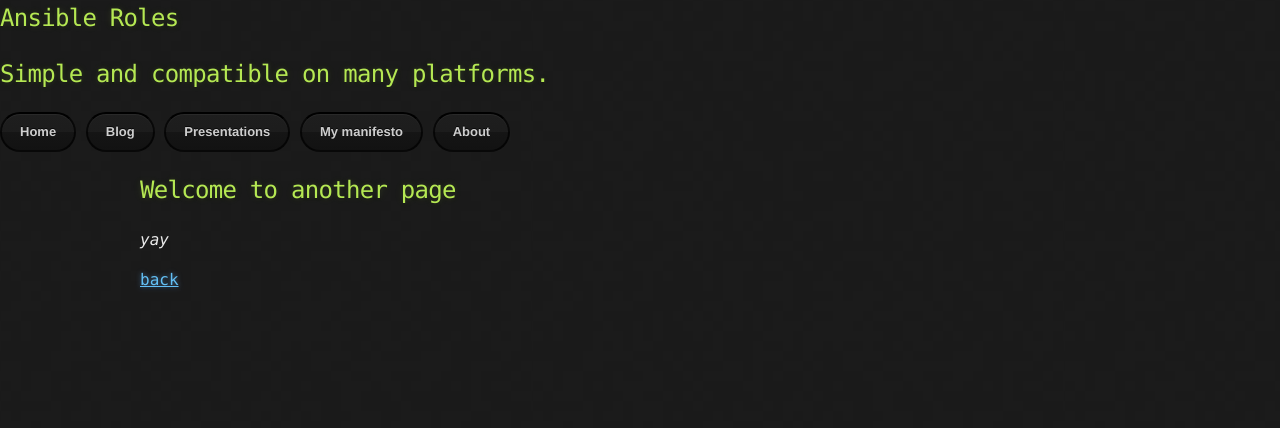
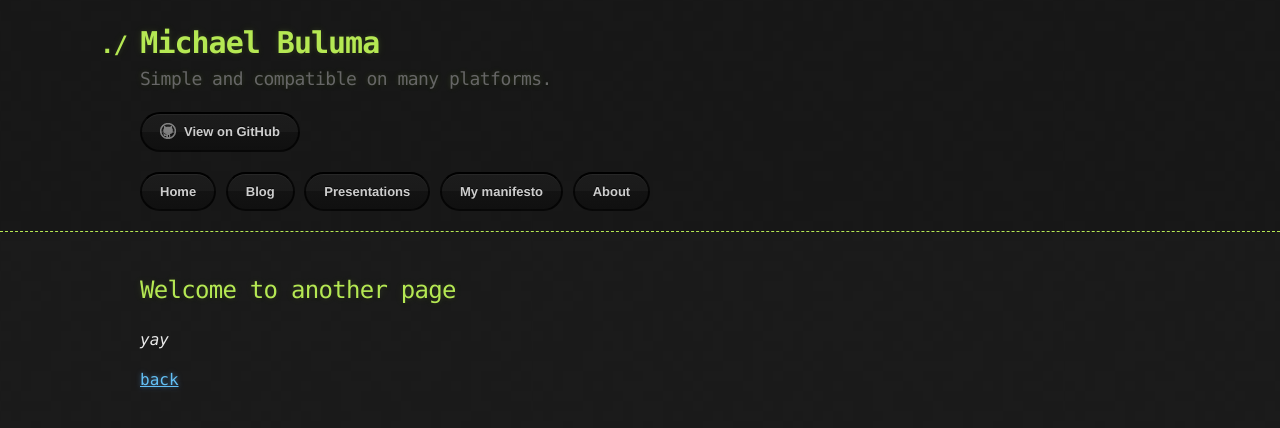
Before and after one commit to buluma/buluma.github.io, a Jekyll site: the page built from another-page.md, in a window 1280 px wide. Shown: the top 428 px of the page. Built offline with Jekyll 4.4.1, drawn with Linux system fonts in a browser that asks for light colours; our own code applies the rules of GitHub Pages for plain Markdown files.

Commit message:
Update default.html

```diff
--- a/_layouts/default.html
+++ b/_layouts/default.html
@@ -11,7 +11,7 @@
   </head>
 
   <body>
-      <section class="page-header">
+      <!-- <section class="page-header">
         <h1 class="project-name">{{ site.header | default: site.github.repository_name }}</h1>
         <h2 class="project-tagline">{{ site.description | default: site.github.project_tagline }}</h2>
         {% if site.github.is_project_page %}
@@ -27,8 +27,8 @@
           <a href="/presentations.html" class="btn">Presentations</a>
           <a href="/my-manifesto.html" class="btn">My manifesto</a>
           <a href="/about.html" class="btn">About</a>
-      </section>
-    <!-- <header>
+      </section> -->
+    <header>
       <div class="container">
         <a id="a-title" href="{{ '/' | relative_url }}">
           <h1>{{ site.title | default: site.github.repository_name }}</h1>
@@ -42,8 +42,13 @@
           {% endif %}
           <a href="{{ site.github.repository_url }}" class="btn btn-github"><span class="icon"></span>View on GitHub</a>
         </section>
+        <a href="http://buuluma.github.io/" class="btn">Home</a>
+        <a href="/blog.html" class="btn">Blog</a>
+        <a href="/presentations.html" class="btn">Presentations</a>
+        <a href="/my-manifesto.html" class="btn">My manifesto</a>
+        <a href="/about.html" class="btn">About</a>
       </div>
-    </header> -->
+    </header>
 
     <div class="container">
       <section id="main_content">
```
